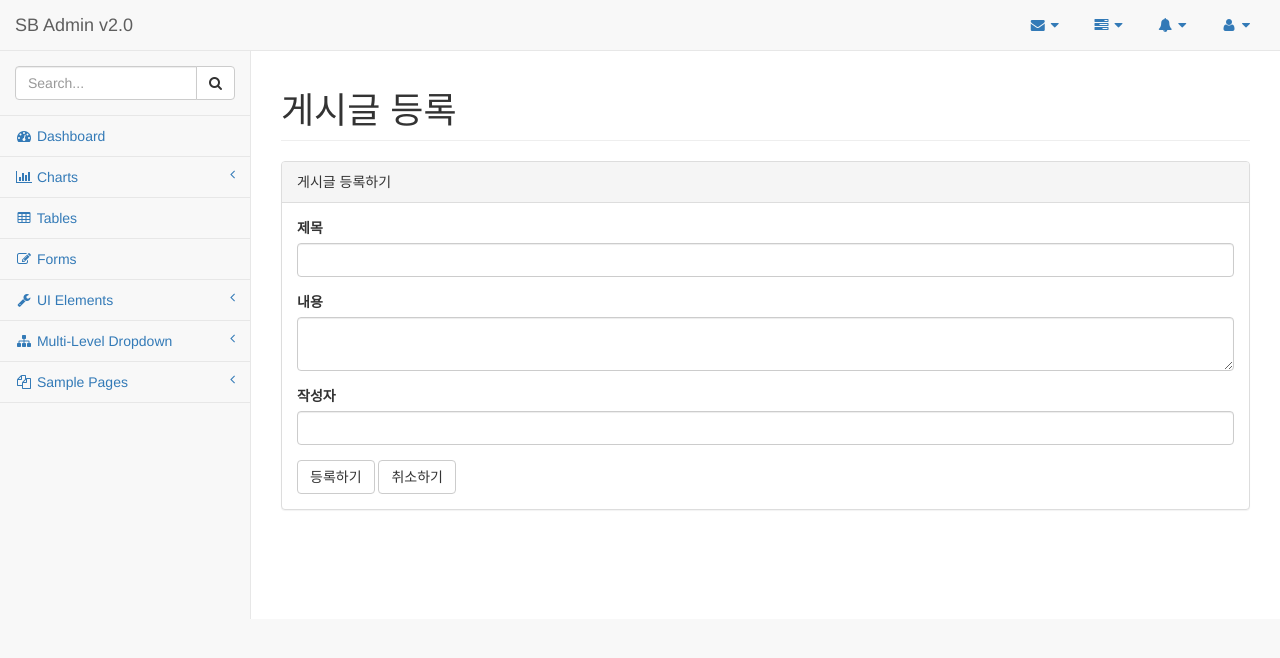
After one commit to InHyeHeo/HelloWorld, a Java web app: template src/main/webapp/WEB-INF/views/board/register.jsp in a window 1280 px wide. The commit adds this page. Shown: the top 658 px of the page. Run offline with Spring Boot 4, a stand-in JSP engine, Linux system fonts and the light colour scheme; the template is opened without the code that fills it, so the values that code supplies are empty; the project's own start-up code is not run, and a stand-in starts its controllers and pages; some libraries are stand-ins or nearby versions.

Commit message:
게시물 입력 페이지 완료

```diff
--- /dev/null
+++ b/src/main/webapp/WEB-INF/views/board/register.jsp
@@ -0,0 +1,58 @@
+<%@ page language="java" contentType="text/html; charset=UTF-8"
+    pageEncoding="UTF-8"%>
+
+<%@ taglib uri="http://java.sun.com/jsp/jstl/core" prefix="c"%>
+<%@ taglib uri="http://java.sun.com/jsp/jstl/fmt" prefix="fmt"%>
+<%@ include file="../includes/header.jsp"%>
+
+            <div class="row">
+                <div class="col-lg-12">
+                    <h1 class="page-header">게시글 등록</h1>
+                </div>
+                <!-- /.col-lg-12 -->
+            </div>
+            <!-- /.row -->
+            <div class="row">
+                <div class="col-lg-12">
+                    <div class="panel panel-default">
+                        <div class="panel-heading">
+                            	게시글 등록하기
+                        </div>
+                        <!-- /.panel-heading -->
+                        <div class="panel-body">
+
+                        <form role="form" action="/board/register" method="post">
+                        	<div class="form-group">
+                        		<label>제목</label>
+                        		<input class="form-control" name="title">
+                        	</div>
+
+                        	<div class="form-group">
+                        		<label>내용</label>
+                        		<textarea class="form-control" row="3" name="content">
+                        		</textarea>
+                        	</div>
+
+                        	<div class="form-group">
+                        		<label>작성자</label>
+                        		<input class="form-control" name="writer">
+                        	</div>
+                        	<button type="submit" class="btn btn-default">
+                        	등록하기
+                        	</button>
+                        	<button type="reset" class="btn btn-default">
+                        	취소하기
+                        	</button>
+                        </form>
+
+                        </div>
+                        <!-- end panel-body -->
+
+                        </div>
+                        <!-- end panel-body -->
+                        </div>
+                        <!-- end panel -->
+                        </div>
+
+                        <!-- /.row -->
+                        <%@include file="../includes/footer.jsp" %>
```
Also changed, not shown: src/main/java/org/zerock/controller/BoardController.java (+9 -0 lines), src/main/webapp/WEB-INF/views/board/list.jsp (+12 -1 lines), 2 other files.
